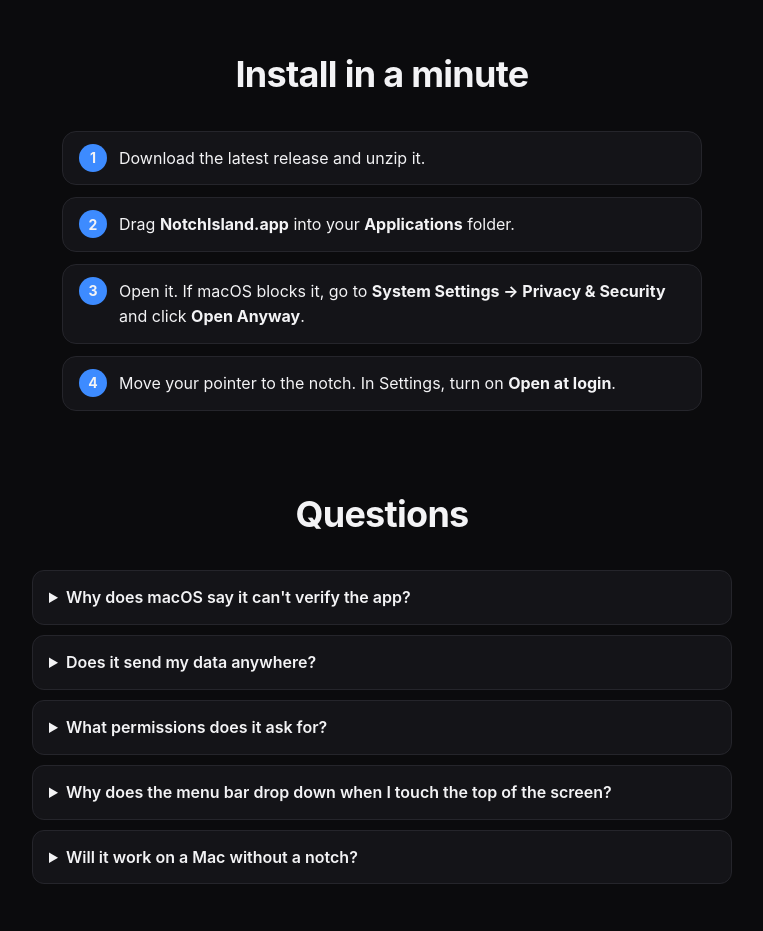
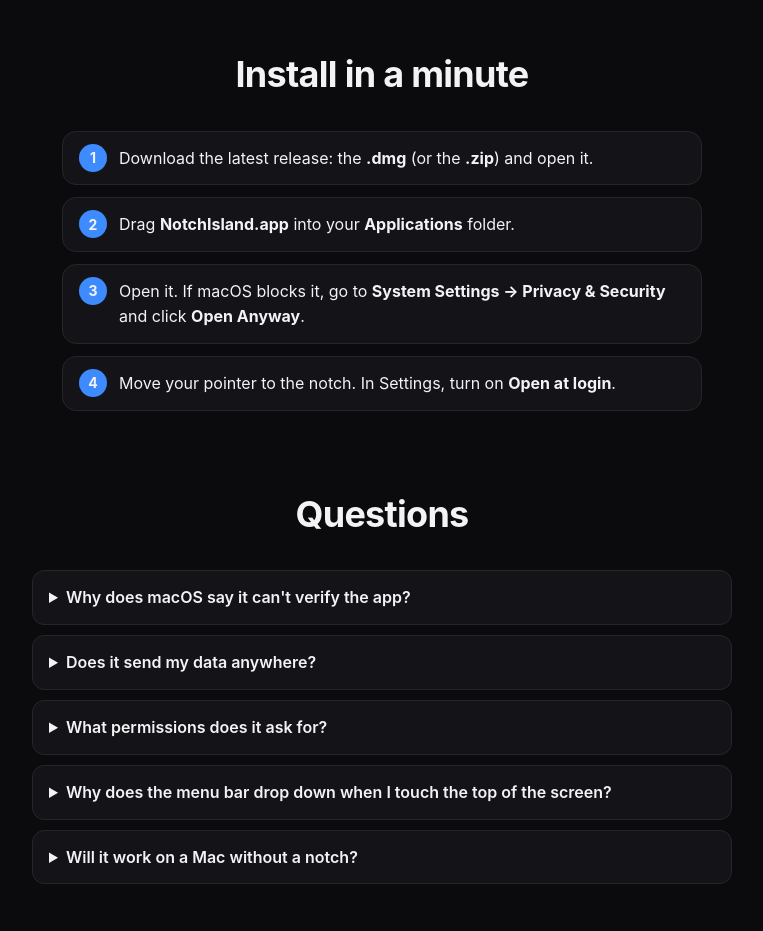
Before and after one commit to t27124949-cell/notch-island, a plain HTML site: page docs/index.html in a window 1280 px wide. Shown: the part 2100-3031 px from the top of the page, without its empty margins (258-1021 px from the left). Drawn offline with Linux system fonts and the light colour scheme.

Commit message:
Landing page: install steps mention the DMG
Co-Authored-By: Claude Sonnet 5.5 <noreply@anthropic.com>
Claude-Session: https://claude.ai/code/session_0121qmc6fQ6akJaU5ypd7Xqy

```diff
--- a/docs/index.html
+++ b/docs/index.html
@@ -125,7 +125,7 @@
   <section id="install">
     <h2>Install in a minute</h2>
     <ol class="steps">
-      <li>Download the latest release and unzip it.</li>
+      <li>Download the latest release: the <b>.dmg</b> (or the <b>.zip</b>) and open it.</li>
       <li>Drag <b>NotchIsland.app</b> into your <b>Applications</b> folder.</li>
       <li>Open it. If macOS blocks it, go to <b>System Settings → Privacy &amp; Security</b> and click <b>Open Anyway</b>.</li>
       <li>Move your pointer to the notch. In Settings, turn on <b>Open at login</b>.</li>
```
